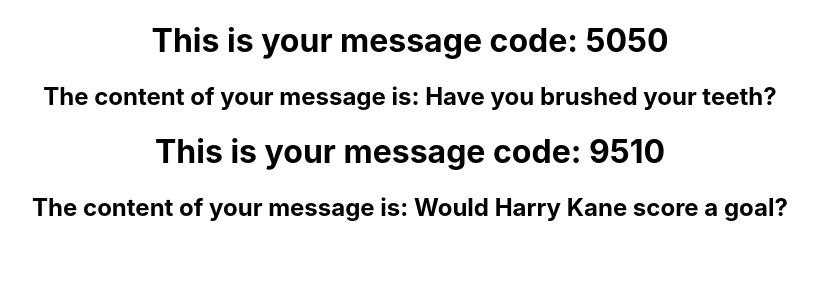
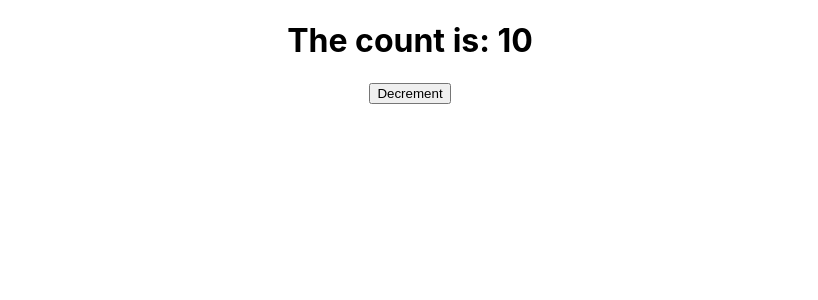
Before and after one commit to Arkoholic/schoolwebsite, a React (Create React App) app: page / in a window 1280 px wide. Shown: the top 300 px of the page, without its empty margins (230-1048 px from the left). Built offline with nearby package versions, Linux system fonts and the light colour scheme.

Commit message:
learnt states and props

```diff
--- a/src/App.js
+++ b/src/App.js
@@ -2,17 +2,14 @@
 import './App.css';
 // import Hello from './components/Hello';
 // import Message from './components/Message';
-import Profile from './components/Profile';
-import Message from './components/Message';
+import Counter from './components/Counter';
+//import Profile from './components/Profile';
+//import Message from './components/Message';
 
 function App() {
   return (
     <div className="App">
-     <Message messageCode="5050" messageContent="Have you brushed your teeth?" />
-
-     <Message messageCode="9510" messageContent="Would Harry Kane score a goal?" />
-
-
+     <Counter/>
     </div>
   );
 }
--- /dev/null
+++ b/src/components/Counter.js
@@ -0,0 +1,29 @@
+import { Component } from "react";
+
+class Counter extends Component{
+    constructor(){
+        super();
+            this.state = {
+                counter: 10
+            };
+        }
+
+        decrement(){
+            this.setState({
+                counter: this.state.counter -1,
+        });
+        }
+
+        render(){
+            return(
+                <div>
+                <h1>The count is: {this.state.counter}  </h1>
+                <button onClick={()=> this.decrement()}>Decrement</button>
+            </div>
+            );
+
+        }
+    }
+
+
+export default Counter;
```
